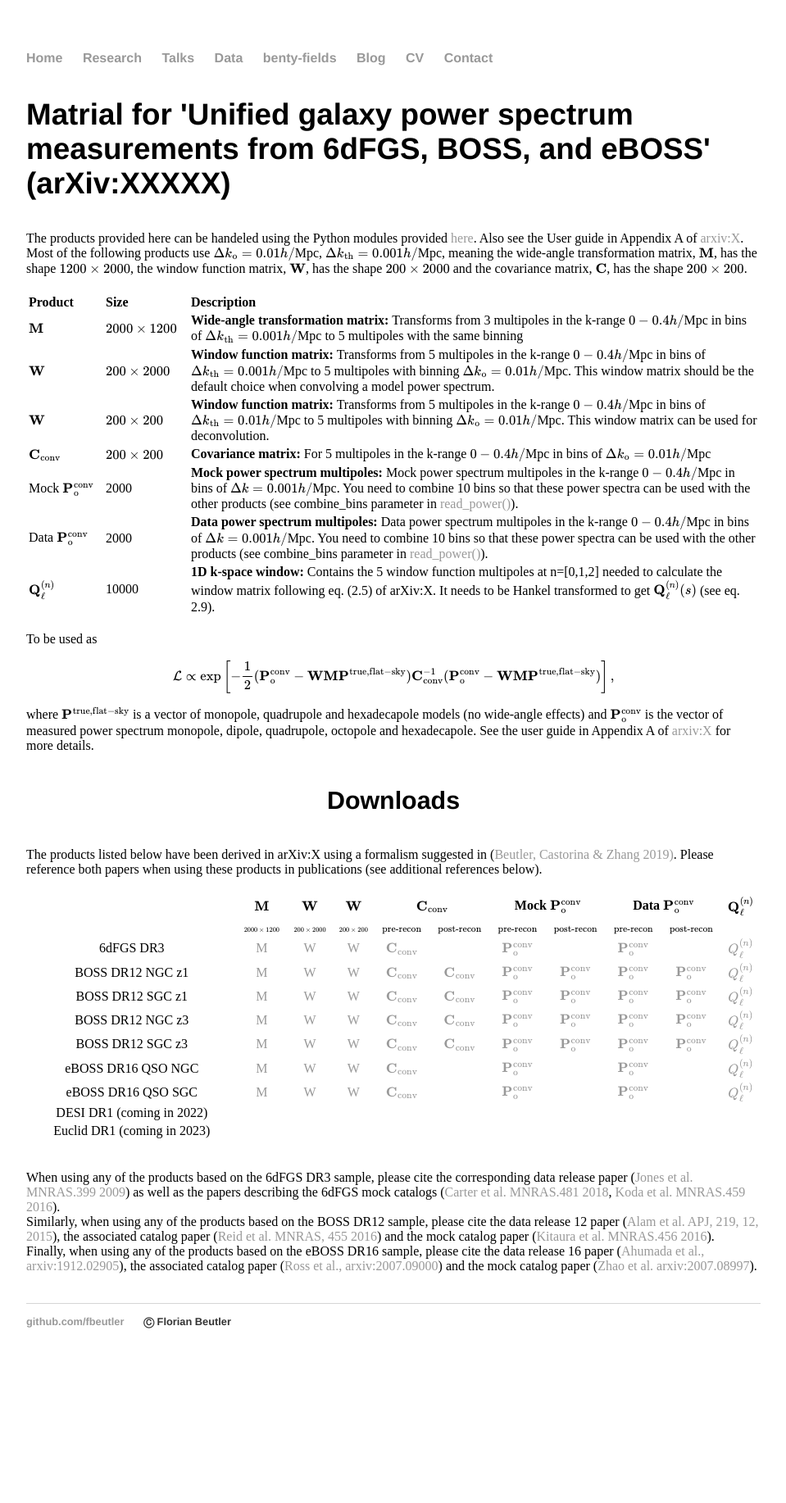
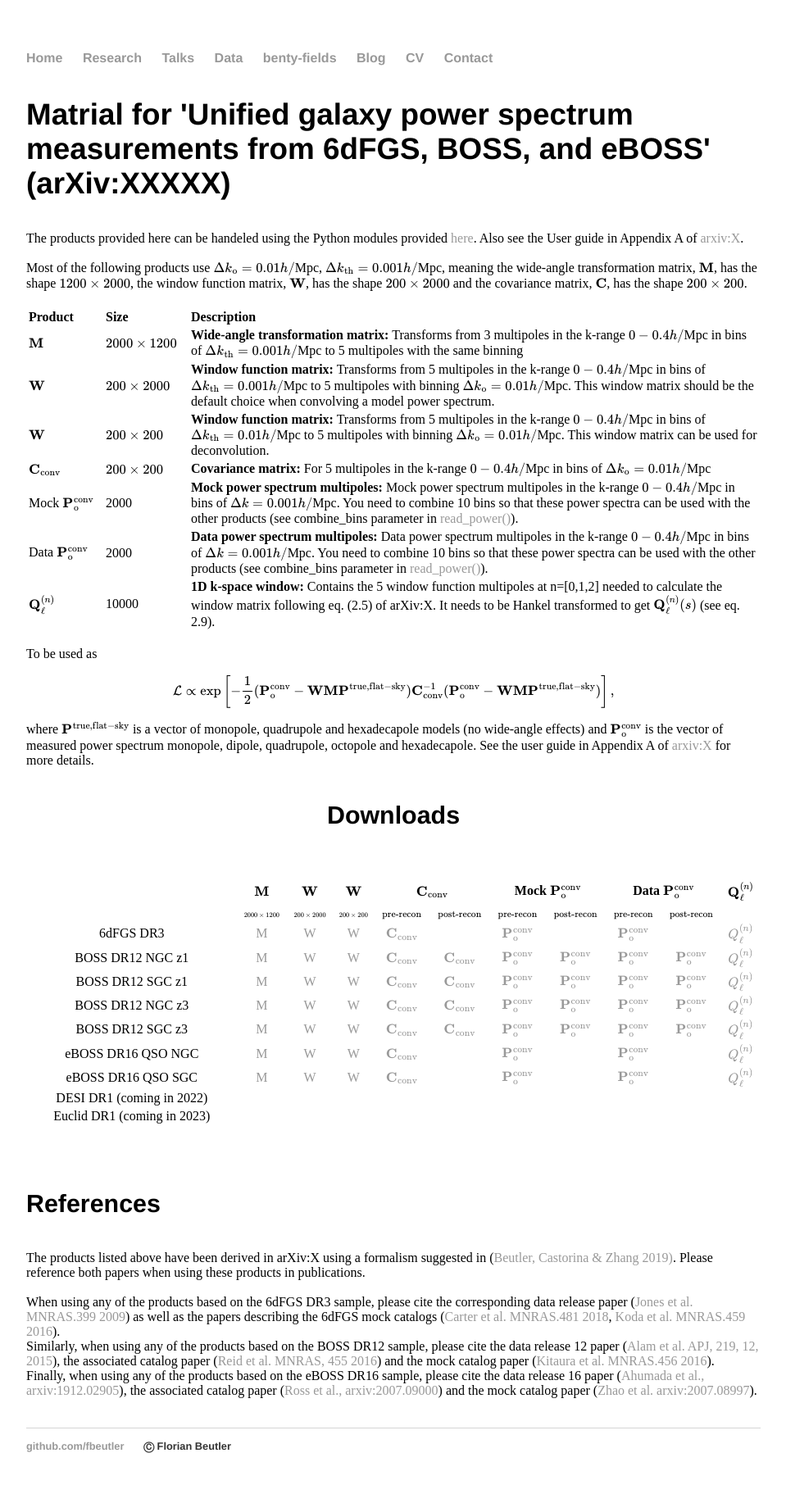
Before and after one commit to fbeutler/fbeutler.github.io, a Jekyll site: the page built from hub/deconv_paper.html, in a window 1280 px wide. Shown: the whole page at 82% size, without its empty margins (160-1119 px from the left). Built offline with Jekyll 4.4.1, drawn with Linux system fonts in a browser that asks for light colours; before the commit the page ends 1682 px from its top, so only the background shows below that; some of the changed lines change nothing that is shown.

Commit message:
Update deconv_paper.html

```diff
--- a/hub/deconv_paper.html
+++ b/hub/deconv_paper.html
@@ -8,7 +8,7 @@ title: Some material
     The products provided here can be handeled using the Python modules provided
 	<a href="https://github.com/fbeutler/pk_tools/blob/master/pk_tools.py" target="_blank">here</a>.
 	Also see the User guide in
-    Appendix A of <a href="#" target="_blank">arxiv:X</a>.<br>
+    Appendix A of <a href="#" target="_blank">arxiv:X</a>.<br><br>
 
     Most of the following products use \(\Delta k_{\rm o} = 0.01h/\)Mpc, \(\Delta k_{\rm th} = 0.001h/\)Mpc, meaning the wide-angle transformation
 	    matrix, \(\mathbf{M}\), has the shape \(1200 \times 2000\), the window function matrix, \(\mathbf{W}\), has the shape \(200 \times 2000\) and the
@@ -79,10 +79,6 @@ title: Some material
 	See the user guide in Appendix A of <a href="#" target="_blank">arxiv:X</a> for more details.
 
 	<h4 style="text-align:center">Downloads</h4>
-
-	The products listed below have been derived in arXiv:X using a formalism suggested in
-	(<a href="https://arxiv.org/abs/1810.05051" target="_blank">Beutler, Castorina & Zhang 2019)</a>. Please reference both papers when using
-	these products in publications (see additional references below).
 
 <table style="width:100%;padding-top:20px">
   <tr style="text-align: center">
@@ -223,6 +219,12 @@ title: Some material
   </tr>
 </table><br><br>
 
+<h4>References</h4>
+
+	The products listed above have been derived in arXiv:X using a formalism suggested in
+	(<a href="https://arxiv.org/abs/1810.05051" target="_blank">Beutler, Castorina & Zhang 2019)</a>. Please reference both papers when using
+	these products in publications.<br><br>
+
 When using any of the products based on the 6dFGS DR3 sample, please cite the corresponding data release paper
 	    (<a href="https://academic.oup.com/mnras/article/399/2/683/1060396" target="_blank">Jones et al.
 	    MNRAS.399 2009</a>) as well as the papers describing the 6dFGS mock catalogs
```
